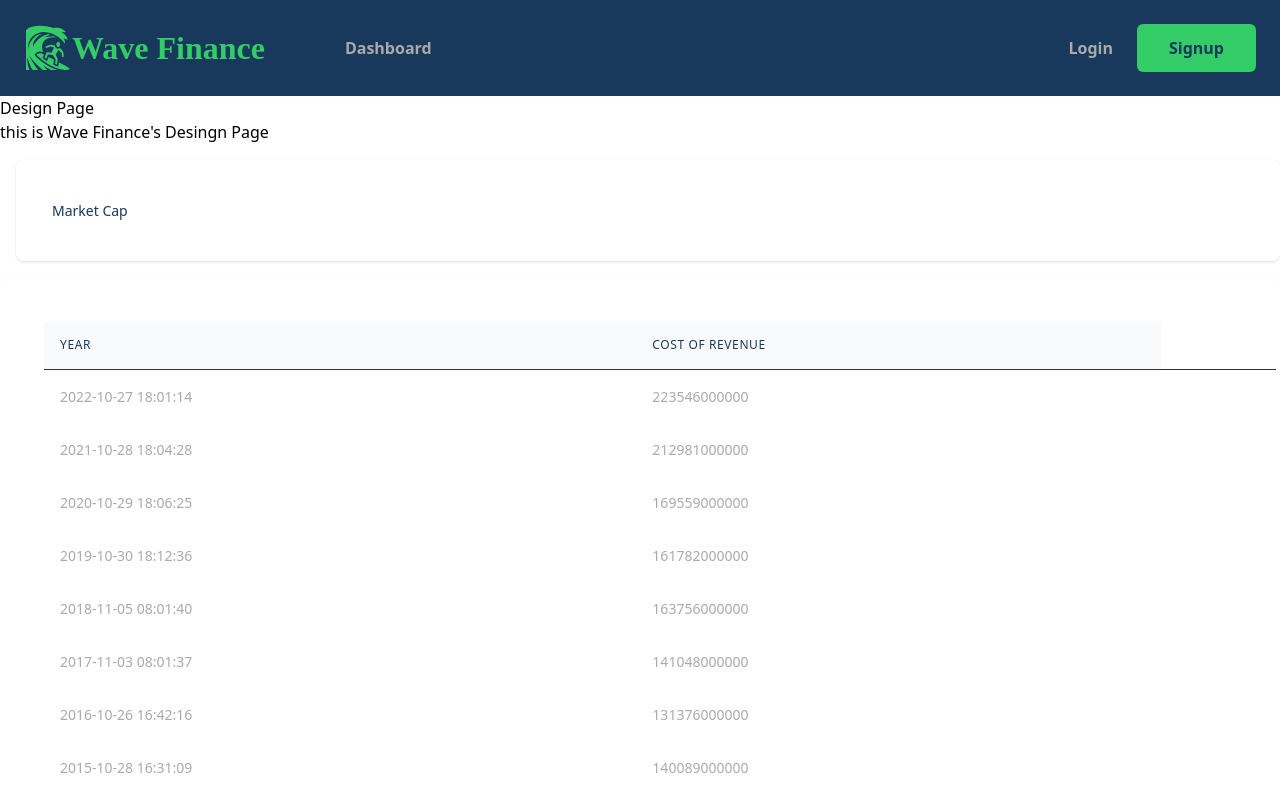
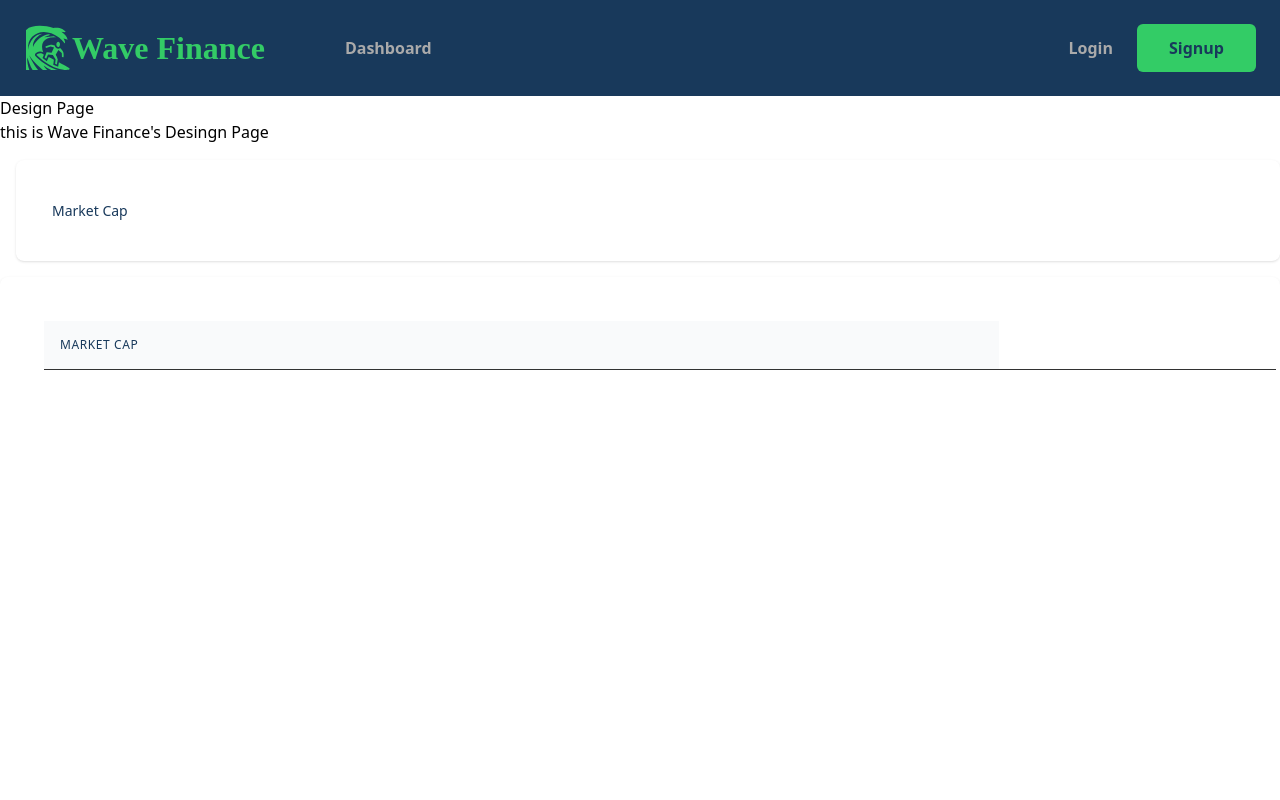
Before and after one commit to giuRa13/finance-frontend, a React (Create React App) app: page /design-page in a window 1280 px wide. Shown: the top 800 px of the page. Built offline with nearby package versions, Linux system fonts and the light colour scheme.

Commit message:
income statement

```diff
--- a/src/Components/IncomeStatement/IncomeStatement.tsx
+++ b/src/Components/IncomeStatement/IncomeStatement.tsx
@@ -1,11 +1,92 @@
-import React from 'react'
+import React, { useEffect, useState } from 'react'
+import { CompanyIncomeStatement } from '../../company';
+import { useOutletContext } from 'react-router-dom';
+import { getIncomeStatement } from '../../api';
+import Table from '../Table/Table';
 
 interface Props {}
 
+const configs = [
+  {
+    label: "Date",
+    render: (company: CompanyIncomeStatement) => company.date,
+  },
+  {
+    label: "Revenue",
+    render: (company: CompanyIncomeStatement) => company.revenue,
+  },
+  {
+    label: "Cost Of Revenue",
+    render: (company: CompanyIncomeStatement) => company.costOfRevenue,
+  },
+  {
+    label: "Depreciation",
+    render: (company: CompanyIncomeStatement) =>
+      company.depreciationAndAmortization,
+  },
+  {
+    label: "Operating Income",
+    render: (company: CompanyIncomeStatement) => company.operatingIncome,
+  },
+  {
+    label: "Income Before Taxes",
+    render: (company: CompanyIncomeStatement) => company.incomeBeforeTax,
+  },
+  {
+    label: "Net Income",
+    render: (company: CompanyIncomeStatement) => company.netIncome,
+  },
+  {
+    label: "Net Income Ratio",
+    render: (company: CompanyIncomeStatement) => company.netIncomeRatio,
+  },
+  {
+    label: "Earnings Per Share",
+    render: (company: CompanyIncomeStatement) => company.eps,
+  },
+  {
+    label: "Earnings Per Diluted",
+    render: (company: CompanyIncomeStatement) => company.epsdiluted,
+  },
+  {
+    label: "Gross Profit Ratio",
+    render: (company: CompanyIncomeStatement) => company.grossProfitRatio,
+  },
+  {
+    label: "Opearting Income Ratio",
+    render: (company: CompanyIncomeStatement) => company.operatingIncomeRatio,
+  },
+  {
+    label: "Income Before Taxes Ratio",
+    render: (company: CompanyIncomeStatement) => company.incomeBeforeTaxRatio,
+  },
+];
+
 const IncomeStatement = (props: Props) => {
-  return (
-    <div>IncomeStatement</div>
-  )
+
+  const ticker = useOutletContext<string>();
+  const [incomeStatement, setIncomeStatement] = useState<CompanyIncomeStatement[]>()
+
+  useEffect(() => {
+    const incomeStatementFetch = async () => {
+      const result = await getIncomeStatement(ticker);
+      setIncomeStatement(result!.data);
+      console.log(result!.data);
+    }
+    incomeStatementFetch();
+  }, []);
+
+
+  return <>
+  {incomeStatement ? (
+    <>
+      <Table data={incomeStatement} config={configs}/>
+    </>
+  ) : (
+    <>Loading...</>
+  )}
+  </>
+
 }
 
 export default IncomeStatement
--- a/src/Components/Table/Table.tsx
+++ b/src/Components/Table/Table.tsx
@@ -1,44 +1,30 @@
-import React from 'react';
-import {testIncomeStatementData} from "./testData";
-import { render } from '@testing-library/react';
+type Props = {
+    data: any;
+    config: any;
+}
 
-const data = testIncomeStatementData;
 
-type Props = {}
 
-type Company = (typeof data)[0];
-
-const configs = [
-    {
-        label: "Year",
-        render: (company: Company) => company.acceptedDate
-    },
-    {
-        label: "Cost of Revenue",
-        render: (company: Company) => company.costOfRevenue
-    },
-]
-
-const Table = (props: Props) => {
-    const renderRows = data.map((company) => {
+const Table = ({data, config}: Props) => {
+    const renderRows = data.map((company: any) => {
         return (
             <tr key={company.cik}>
-                {configs.map((val:any) => {
+                {config.map((val: any) => {
                     return (
-                        <td className='p-4 whitespace-nowrap text-sm text-gray-100
+                        <td className='p-4 whitespace-nowrap text-sm text-darkgrey
                         font-normal'>
                             {val.render(company)}
                         </td>
                     );
             })}
-                <td className='p-4 whitespace-nowrap text-sm text-gray-100
+                <td className='p-4 whitespace-nowrap text-sm text-darkgrey2
                 font-normal'>
                 </td>
             </tr>
         );
     });
 
-const renderHeader = configs.map((configs:any)=> {
+const renderHeader = config.map((configs:any)=> {
     return (
         <th key={configs.label}
         className='p-4 text-left text-xs font-medium text-blue2 uppercase tracking-wider'
--- a/src/Pages/DesignPage/DesignPage.tsx
+++ b/src/Pages/DesignPage/DesignPage.tsx
@@ -18,7 +18,7 @@ const DesignPage = (props: Props) => {
         <h1>Design Page</h1>
         <h2>this is Wave Finance's Desingn Page</h2>
         <RatioList data={testIncomeStatementData} config={tableConfig}/>
-        <Table/>
+        <Table data={testIncomeStatementData} config={tableConfig}/>
     </>
   )
 }
--- a/src/api.tsx
+++ b/src/api.tsx
@@ -1,5 +1,5 @@
 import axios from "axios";
-import { CompanyKeyMetrics, CompanyProfileData, CompanySearch } from "./company";
+import { CompanyIncomeStatement, CompanyKeyMetrics, CompanyProfileData, CompanySearch } from "./company";
 
 interface SearchResponse {
     data: CompanySearch[];
@@ -49,3 +49,16 @@ export const getKeyMetrics = async (query: string) => {
         console.log("ERROR>>> ", error.message);
     }
 };
+
+
+export const getIncomeStatement = async (query: string) => {
+    try{
+        const data = await axios.get<CompanyIncomeStatement[]>(
+            `https://financialmodelingprep.com/api/v3/income-statement/${query}?apikey=vTzirAVlYuLErLtb6lcjwcW3cybPTTBk&limit=40&exchange=NASDAQ`
+        );
+        return data;
+    }
+    catch(error: any){
+        console.log("ERROR>>> ", error.message);
+    }
+};
```
